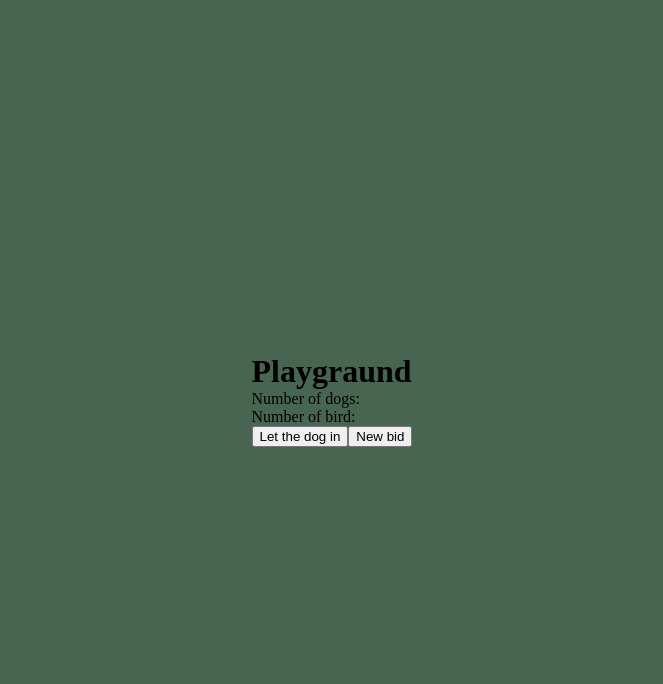
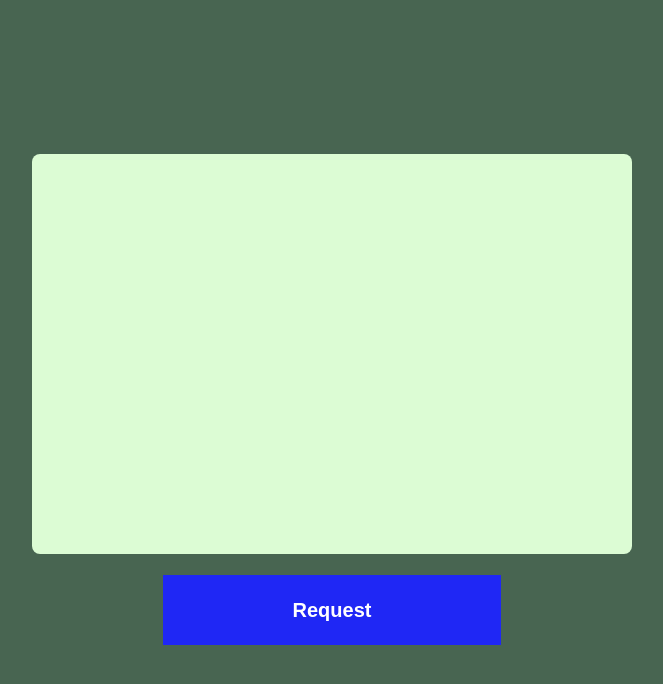
Before and after one commit to AllaBeloshapka/React_ts, a React (Vite) app: page / in a window 1280 px wide. Shown: the top 684 px of the page, without its empty margins (308-971 px from the left). Built offline with nearby package versions, Linux system fonts and the light colour scheme.

Commit message:
add Homework_10

```diff
--- a/src/App.tsx
+++ b/src/App.tsx
@@ -4,8 +4,10 @@
 // import Homework_09 from "homeworks/hw_09/Homework_09";
 // import Lesson_08 from "lessons/Lesson_08/Lesson_08";
 // import Lesson_09 from "lessons/Lesson_09/Lesson_09";
+import Homework_10 from "homeworks/hw_10/Homework_10";
 
-import Playground from "./consultation/consultation_1_use/Playground";
+// import Playground from "./consultation/consultation_1_use/Playground";
+
 import GlobalStyles from "styles/GlobalStyles";
 
 // Homeworks
@@ -30,8 +32,9 @@ function App() {
   {/* <Homework_07/> */}
   {/* <Homework_08/> */}
   {/* <Homework_09/> */}
+  <Homework_10/>
 
-  <Playground />
+  {/* <Playground /> */}
 
   </>
   )
--- /dev/null
+++ b/src/homeworks/hw_10/Homework_10.tsx
@@ -0,0 +1,19 @@
+import "./styles";
+import Button from "components/Button/Button";
+import { ButtonControl, Card, WrapperForTheForm } from "./styles";
+
+function Homework_10() {
+  return (
+    <WrapperForTheForm>
+
+      <Card></Card>
+
+      <ButtonControl>
+        <Button name="Request" type="submit" />
+      </ButtonControl>
+
+    </WrapperForTheForm>
+  );
+}
+
+export default Homework_10;
--- /dev/null
+++ b/src/homeworks/hw_10/styles.ts
@@ -0,0 +1,27 @@
+import styled from "@emotion/styled";
+
+export const WrapperForTheForm = styled.div`
+  display: flex;
+  flex-direction: column;
+  align-items: center;
+  gap: 20px;
+`;
+
+export const Card = styled.div`
+  width: 600px;
+  height: 400px;
+  background-color: #dcfcd4ff;
+  color: #013501ff;
+  font-size: 35px;
+  font-weight: bold;
+  border-radius: 8px;
+  display: flex;
+  flex-direction: column;
+`;
+
+export const ButtonControl = styled.button`
+  width: 350px;
+  background-color: #486551;
+  color: #ffffff;
+  border: none;
+`;
--- a/src/lessons/Lesson_08/Lesson_08.tsx
+++ b/src/lessons/Lesson_08/Lesson_08.tsx
@@ -8,16 +8,16 @@ function Lesson_08() {
       <Paragraph>Lesson_08</Paragraph>
 
       <ButtonControl>
-        <Button name="Go back" />
+        <Button name="Go back" type={undefined} />
       </ButtonControl>
 
       <ButtonControl>
         {/* <Button isRed={true} name="Delete" /> */}
-        <Button isRed name="Delete" />
+        <Button isRed name="Delete" type={undefined} />
       </ButtonControl>
 
            <ButtonControl>
-        <Button isDisabled name="Go back" />
+        <Button isDisabled name="Go back" type={undefined} />
       </ButtonControl>
     </PageWrapper>
   );
```
